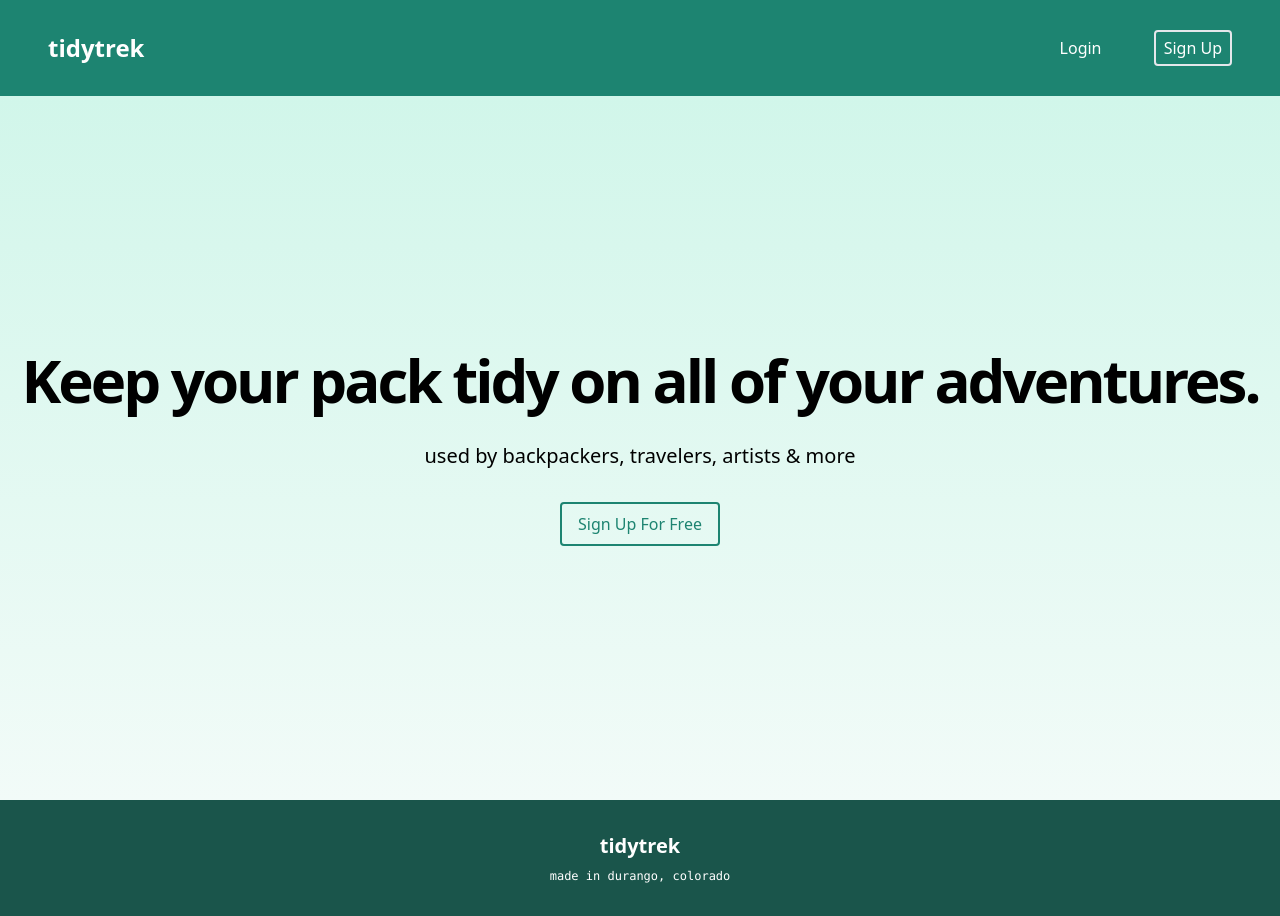
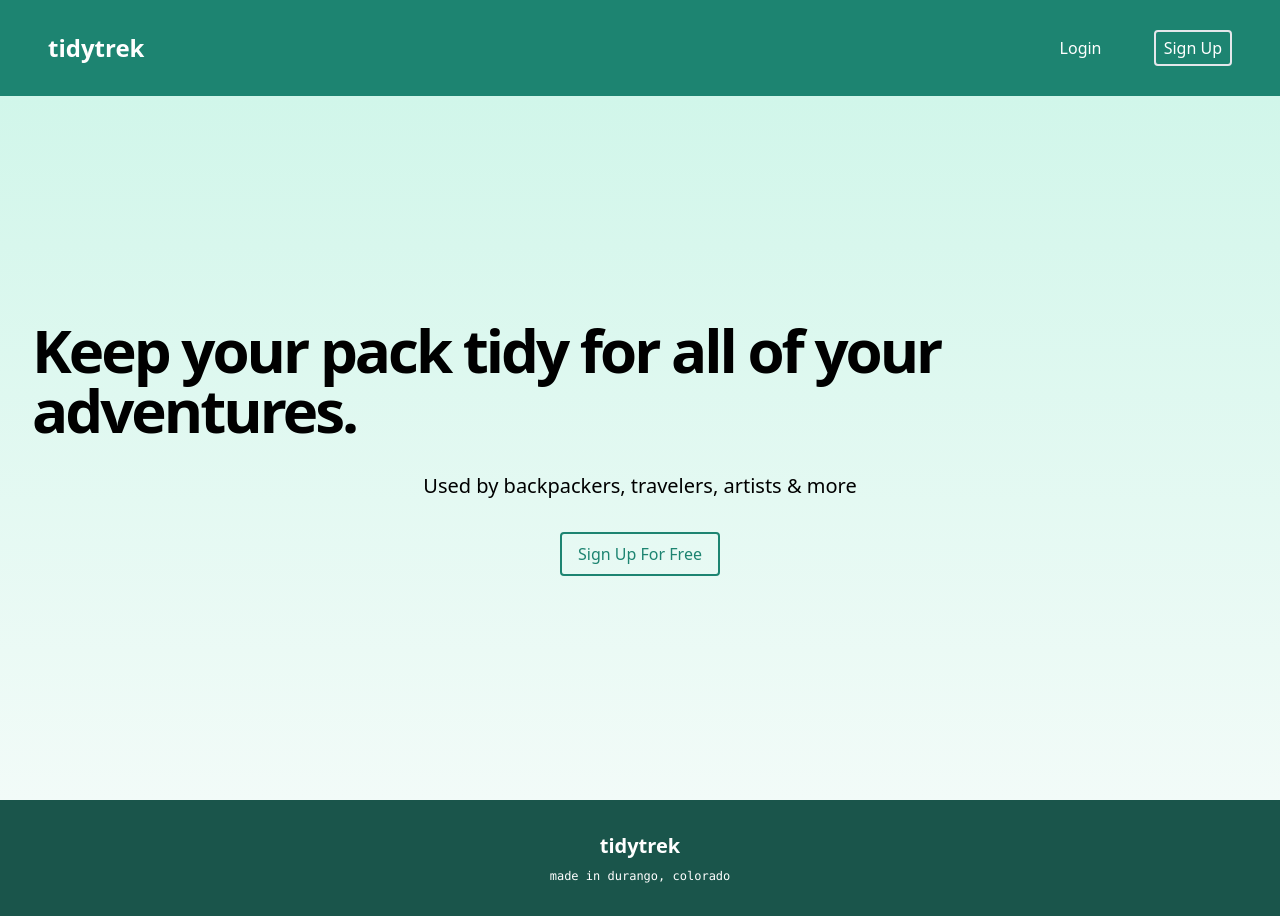
Before and after one commit to rwbrockhoff/tt-landing, an Astro site: page / in a window 1280 px wide. Built offline with nearby package versions, Linux system fonts and the light colour scheme; Astro itself is replaced by a stand-in of ours.

Commit message:
style: minor fixes to home page hero content

```diff
--- a/src/pages/index.astro
+++ b/src/pages/index.astro
@@ -4,11 +4,11 @@ import MainLayout from '../layouts/main-layout.astro';
 
 <MainLayout>
 	<div
-		class="flex justify-center items-center flex-col h-[calc(100vh-theme(spacing.24))] bg-gradient-to-t from-primary-50 to-primary-100 space-y-8">
+		class="flex justify-center items-center flex-col px-8 h-[calc(100vh-theme(spacing.24))] bg-gradient-to-t from-primary-50 to-primary-100 space-y-8">
 		<h1 class="text-5xl md:text-6xl font-bold leading-tighter tracking-tighter font-heading dark:text-black">
-			Keep your pack tidy on all of your adventures.
+			Keep your pack tidy for all of your adventures.
 		</h1>
-		<p class="text-xl">used by backpackers, travelers, artists & more</p>
+		<p class="text-xl">Used by backpackers, travelers, artists & more</p>
 		<button class="text-primary-600 border-2 border-primary-600 w-fit px-4 py-2 mt-8 rounded">
 			<a href="https://tidytrek.co/register" rel="noopener noreferrer">Sign Up For Free</a>
 		</button>
```
